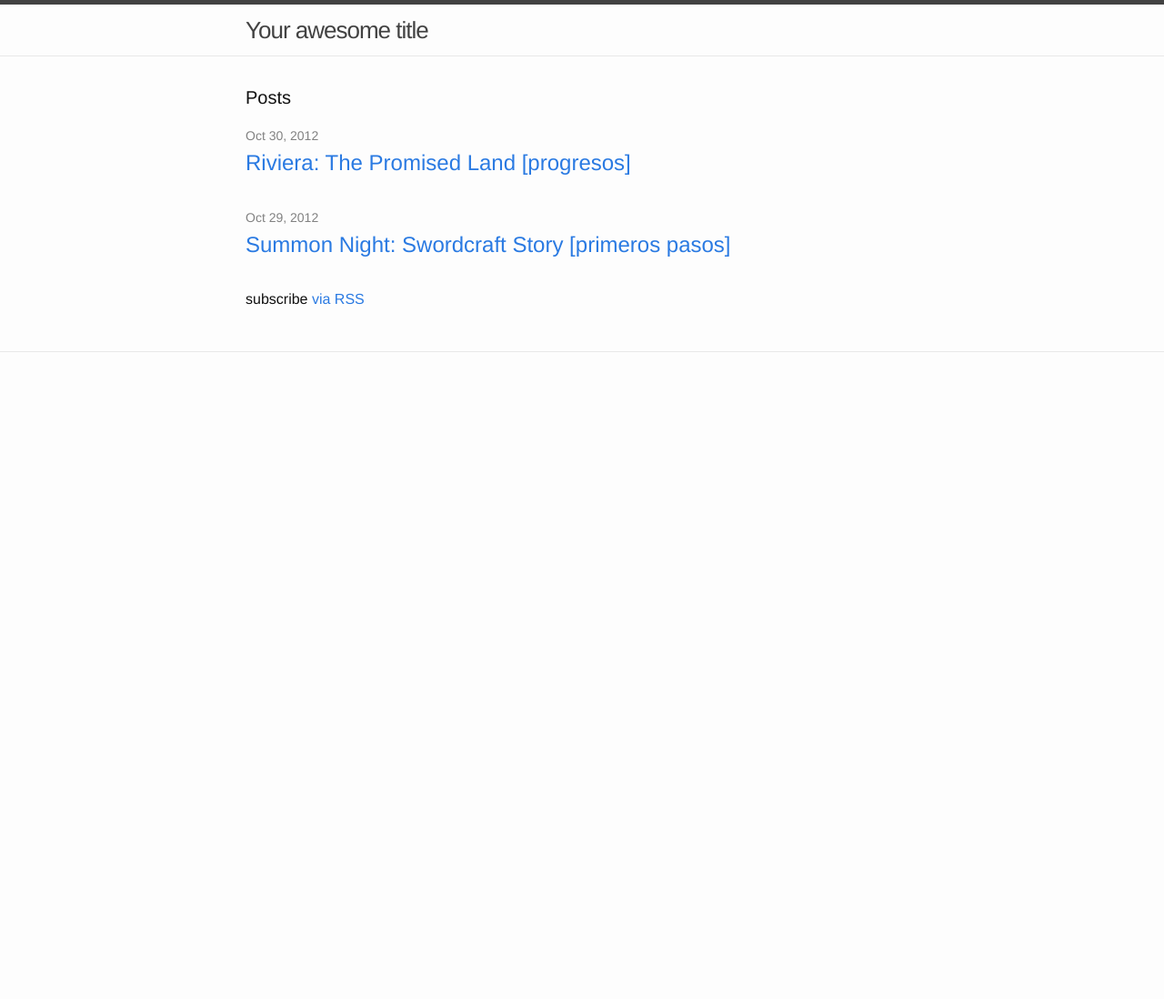
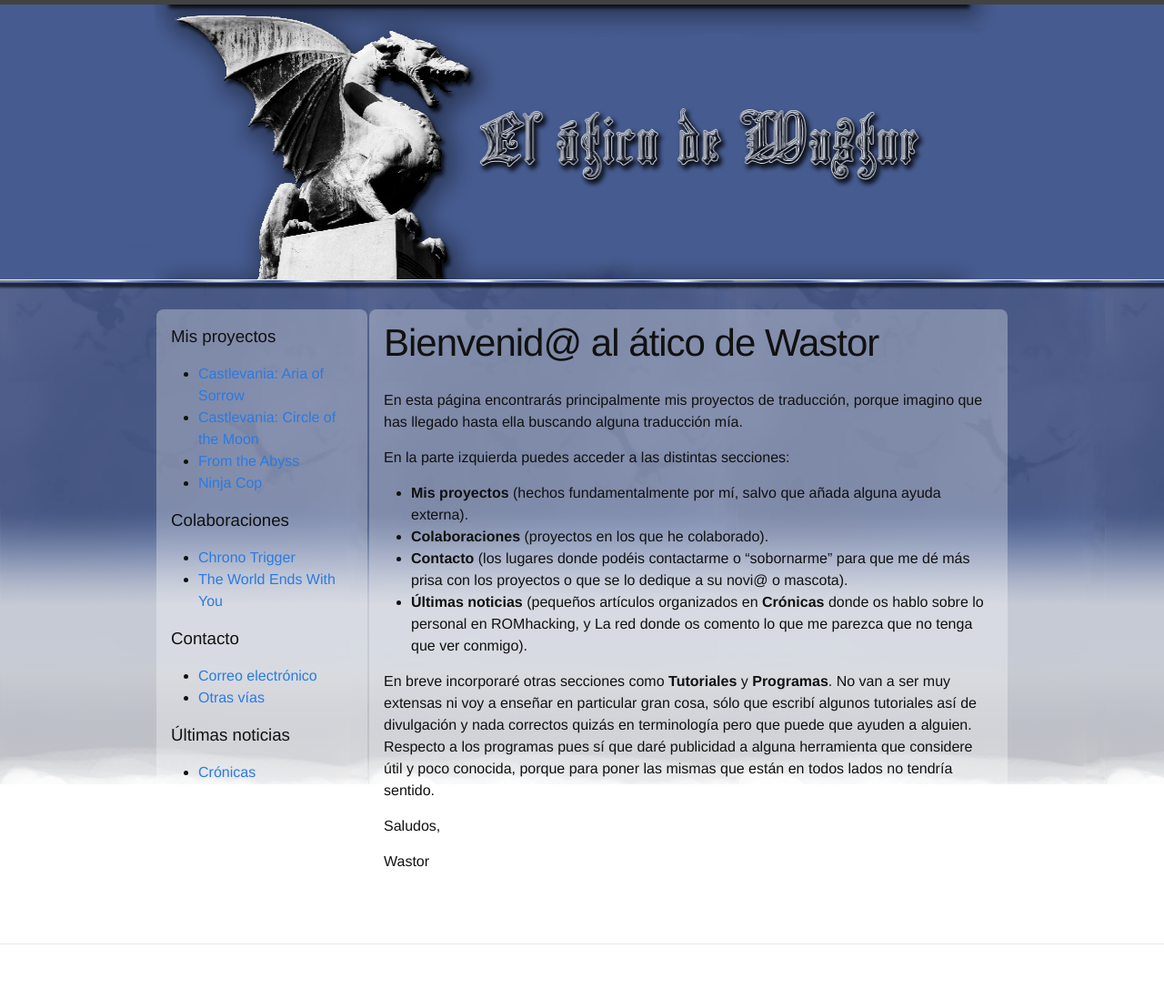
Before and after one commit to romhackhispano/wastor.romhackhispano.org, a Jekyll site: the page built from index.md, in a window 1280 px wide. Shown: the whole page at 91% size. Built offline with Jekyll 4.4.1, drawn with Linux system fonts in a browser that asks for light colours; before the commit the page ends 900 px from its top, so only the background shows below that.

Commit message:
More work

```diff
--- a/_layouts/default.html
+++ b/_layouts/default.html
@@ -7,11 +7,40 @@
     <meta name="viewport" content="width=device-width, initial-scale=1">
 
     <title>{% if page.title %}{{ page.title }}{% else %}{{ site.title }}{% endif %}</title>
-  <meta name="description" content="{% if page.excerpt %}{{ page.excerpt | strip_html | strip_newlines | truncate: 160 }}{% else %}{{ site.description }}{% endif %}">
+    <meta name="description"
+          content="{% if page.excerpt %}{{ page.excerpt | strip_html | strip_newlines | truncate: 160 }}{% else %}{{ site.description }}{% endif %}">
 
-  <link rel="stylesheet" href="{{ "/css/main.css" | prepend: site.baseurl }}">
+    <link rel="stylesheet" href="{{ "
+    /css/main.css" | prepend: site.baseurl }}">
     <link rel="canonical" href="{{ page.url | replace:'index.html','' | prepend: site.baseurl | prepend: site.url }}">
-  <link rel="alternate" type="application/rss+xml" title="{{ site.title }}" href="{{ "/feed.xml" | prepend: site.baseurl | prepend: site.url }}">
+    <link rel="alternate" type="application/rss+xml" title="{{ site.title }}" href="{{ "
+    /feed.xml" | prepend: site.baseurl | prepend: site.url }}">
+
+    <style type="text/css">
+        body {
+            background: white url('/img/page_bg.png') repeat-x;
+        }
+
+        a.descargar img {
+            background: url('/img/boton1.png');
+        }
+
+        a:hover.descargar img {
+            background: url('/img/boton2.png');
+        }
+        .column {
+            background:rgba(255,255,255,0.3);
+            border-radius: 8px;
+            padding: 16px;
+        }
+        .column.left {
+            width:200px;
+        }
+        .column.right {
+            width:auto;
+        }
+    </style>
+
 </head>
 
 <body>
@@ -20,14 +49,53 @@
 
     <div class="wrapper">
 
-      <a class="site-title" href="{{ site.baseurl }}/">{{ site.title }}</a>
+        <img src="/img/header_bg.png" align="center" alt="El ático de Wastor" style="width:964px;height:302px;" />
     </div>
 
 </header>
 
 <div class="page-content">
     <div class="wrapper">
+        <table style="width:100%;">
+            <tr>
+                <td valign="top" class="column left">
+                    <h3>Mis proyectos</h3>
+                    <ul>
+                        {% for page2 in site.pages %}
+                        {% if page2.type == 'myproject' %}
+                        <li><a href="{{ page2.permalink}}">{{ page2.title }}</a></li>
+                        {% endif %}
+                        {% endfor %}
+                    </ul>
+
+                    <h3>Colaboraciones</h3>
+                    <ul>
+                        {% for page2 in site.pages %}
+                        {% if page2.type == 'collaboration' %}
+                        <li><a href="{{ page2.permalink}}">{{ page2.title }}</a></li>
+                        {% endif %}
+                        {% endfor %}
+                    </ul>
+
+                    <h3>Contacto</h3>
+                    <ul>
+                        <li><a href="/correo-electronico">Correo electrónico</a></li>
+                        <li><a href="/otras-vias">Otras vías</a></li>
+                    </ul>
+
+                    <h3>Últimas noticias</h3>
+                    <ul>
+                        <li><a href="/cronicas">Crónicas</a></li>
+                        <!--
+                        <li>Otras vías</li>
+                        -->
+                    </ul>
+                </td>
+                <td valign="top" class="column center">
                     {{ content }}
+                </td>
+            </tr>
+        </table>
     </div>
 </div>
 
--- a/index.html
+++ b/cronicas.html
@@ -1,5 +1,6 @@
 ---
 layout: default
+permalink: /cronicas/
 ---
 
 <div class="home">
--- a/css/main.scss
+++ b/css/main.scss
@@ -23,7 +23,7 @@
 $grey-color-dark:  darken($grey-color, 25%);
 
 // Width of the content area
-$content-width:    800px;
+$content-width:    1000px;
 
 $on-palm:          600px;
 $on-laptop:        800px;
--- /dev/null
+++ b/index.md
@@ -0,0 +1,20 @@
+---
+layout: page
+title: "Bienvenid@ al ático de Wastor"
+---
+
+En esta página encontrarás principalmente mis proyectos de traducción, porque imagino que has llegado hasta ella buscando alguna traducción mía.
+
+
+En la parte izquierda puedes acceder a las distintas secciones:
+
+* **Mis proyectos** (hechos fundamentalmente por mí, salvo que añada alguna ayuda externa).
+* **Colaboraciones** (proyectos en los que he colaborado).
+* **Contacto** (los lugares donde podéis contactarme o "sobornarme" para que me dé más prisa con los proyectos o que se lo dedique a su novi@ o mascota).
+* **Últimas noticias** (pequeños artículos organizados en **Crónicas** donde os hablo sobre lo personal en ROMhacking, y La red donde os comento lo que me parezca que no tenga que ver conmigo).
+
+En breve incorporaré otras secciones como **Tutoriales** y **Programas**. No van a ser muy extensas ni voy a enseñar en particular gran cosa, sólo que escribí algunos tutoriales así de divulgación y nada correctos quizás en terminología pero que puede que ayuden a alguien. Respecto a los programas pues sí que daré publicidad a alguna herramienta que considere útil y poco conocida, porque para poner las mismas que están en todos lados no tendría sentido.
+
+Saludos,
+
+Wastor
```
Also changed, not shown: _data/platforms.yml (added, +7 -0 lines), _includes/side.html (deleted, +0 -25 lines), _layouts/project.html (added, +31 -0 lines), castlevania-aria-of-sorrow.md (added, +23 -0 lines), castlevania-circle-of-the-moon.md (added, +35 -0 lines), chrono-trigger-nds.md (added, +44 -0 lines), correo-electronico.md (added, +12 -0 lines), from-the-abyss.md (added, +29 -0 lines), ninja-cop.md (added, +19 -0 lines), otras-vias.md (added, +15 -0 lines), the-world-ends-with-you.md (added, +20 -0 lines), img/transparent.gif (added). Lines whose indentation alone changed are shown as unchanged.
